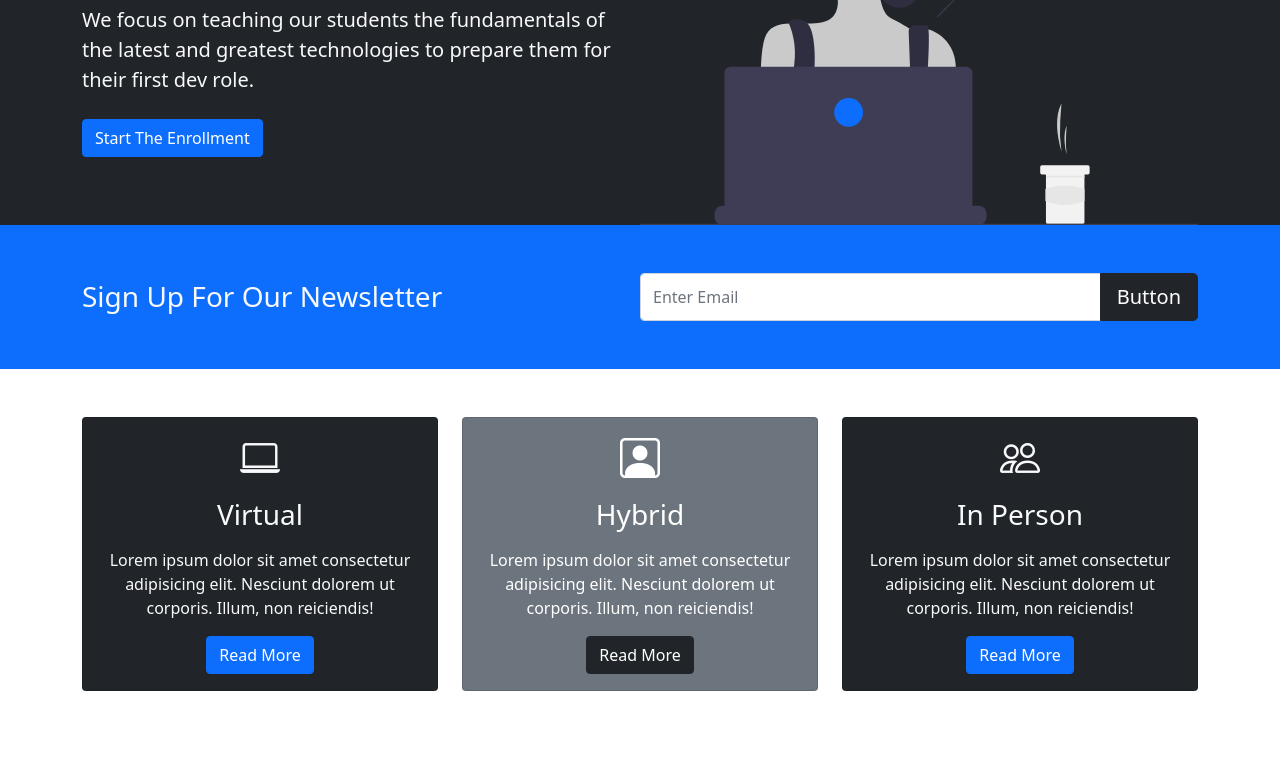
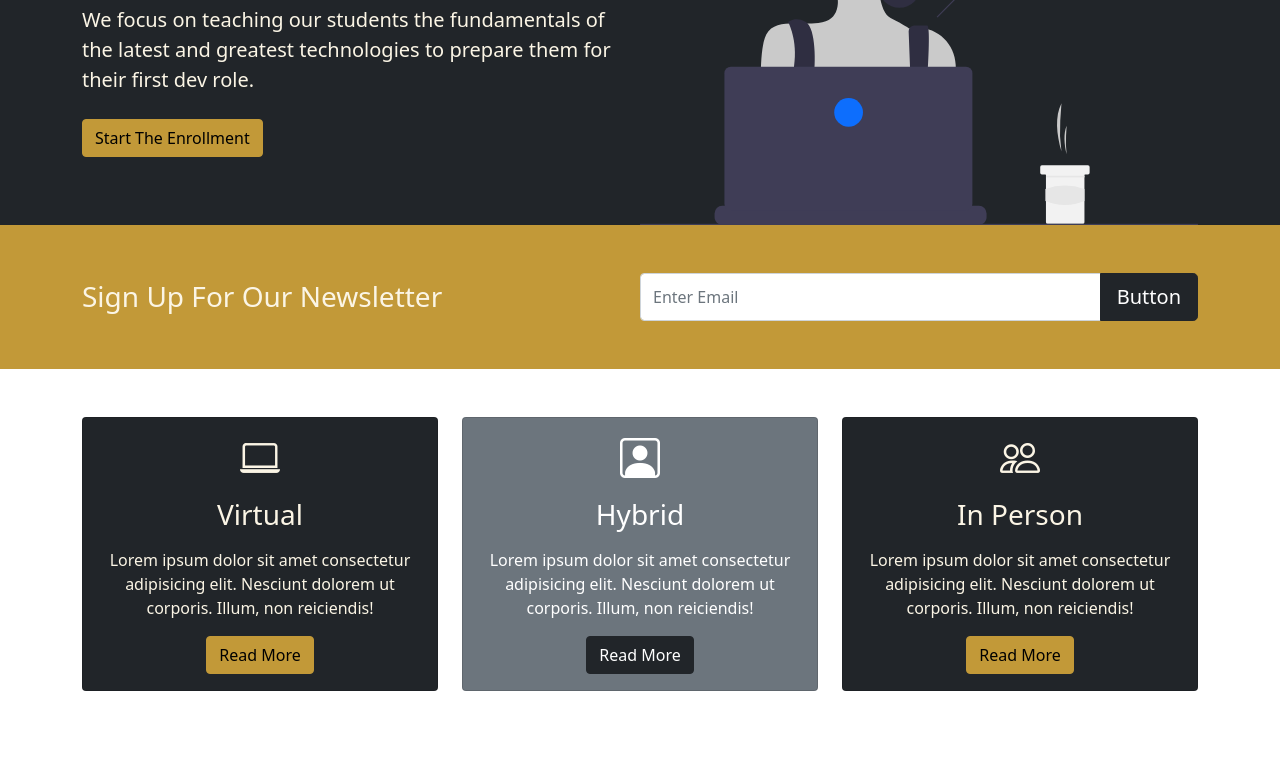
Before and after one commit to SURAJITSHAW/HTML-CSS, a website: page 5_Fake_BootCamp/index.html in a window 1280 px wide. Shown: the part 244-1028 px from the top of the page. Drawn offline with nearby package versions, Linux system fonts and the light colour scheme.

Commit message:
cutomize

```diff
--- a/5_Fake_BootCamp/index.html
+++ b/5_Fake_BootCamp/index.html
@@ -4,7 +4,8 @@
     <meta charset="UTF-8" />
     <meta http-equiv="X-UA-Compatible" content="IE=edge" />
     <meta name="viewport" content="width=device-width, initial-scale=1.0" />
-    <link href="https://cdn.jsdelivr.net/npm/bootstrap@5.0.2/dist/css/bootstrap.min.css" rel="stylesheet" integrity="sha384-EVSTQN3/azprG1Anm3QDgpJLIm9Nao0Yz1ztcQTwFspd3yD65VohhpuuCOmLASjC" crossorigin="anonymous">
+    <!-- <link href="https://cdn.jsdelivr.net/npm/bootstrap@5.0.2/dist/css/bootstrap.min.css" rel="stylesheet" integrity="sha384-EVSTQN3/azprG1Anm3QDgpJLIm9Nao0Yz1ztcQTwFspd3yD65VohhpuuCOmLASjC" crossorigin="anonymous"> -->
+    <link rel="stylesheet" href="./css/main.min.css">
 
     <link rel="icon" type="image/x-icon" href="./images/avocado.ico">
     <link
@@ -362,7 +363,7 @@
     <!-- Footer -->
     <footer class="text-white bg-dark text-center p-5 position-relative">
       <div class="container align-items-center">
-        <p class="lead">Copyright &copy; 2022 <a class="lead text-white footer-portfolio-link" href="https://surajit-first-portfolio.netlify.app/">Surajit Shaw</a></p>
+        <p class="lead">Copyright &copy; 2022 <a class="lead text-white footer-portfolio-link" href="https://surajit-first-portfolio.netlify.app/">surajit shaw</a></p>
 
         <!-- <a href="#" class="position-absolute top-0 end-0 p-5">
           <i class="bi bi-arrow-up-circle h1"></i>
--- /dev/null
+++ b/5_Fake_BootCamp/sass/main.scss
@@ -0,0 +1,4 @@
+$primary: #c29938;
+$light: #fbf5e5;
+
+@import '../node_modules/bootstrap/scss/bootstrap.scss';
```
Also changed, not shown: 5_Fake_BootCamp/css/main.min.css (added), 2 other files.
